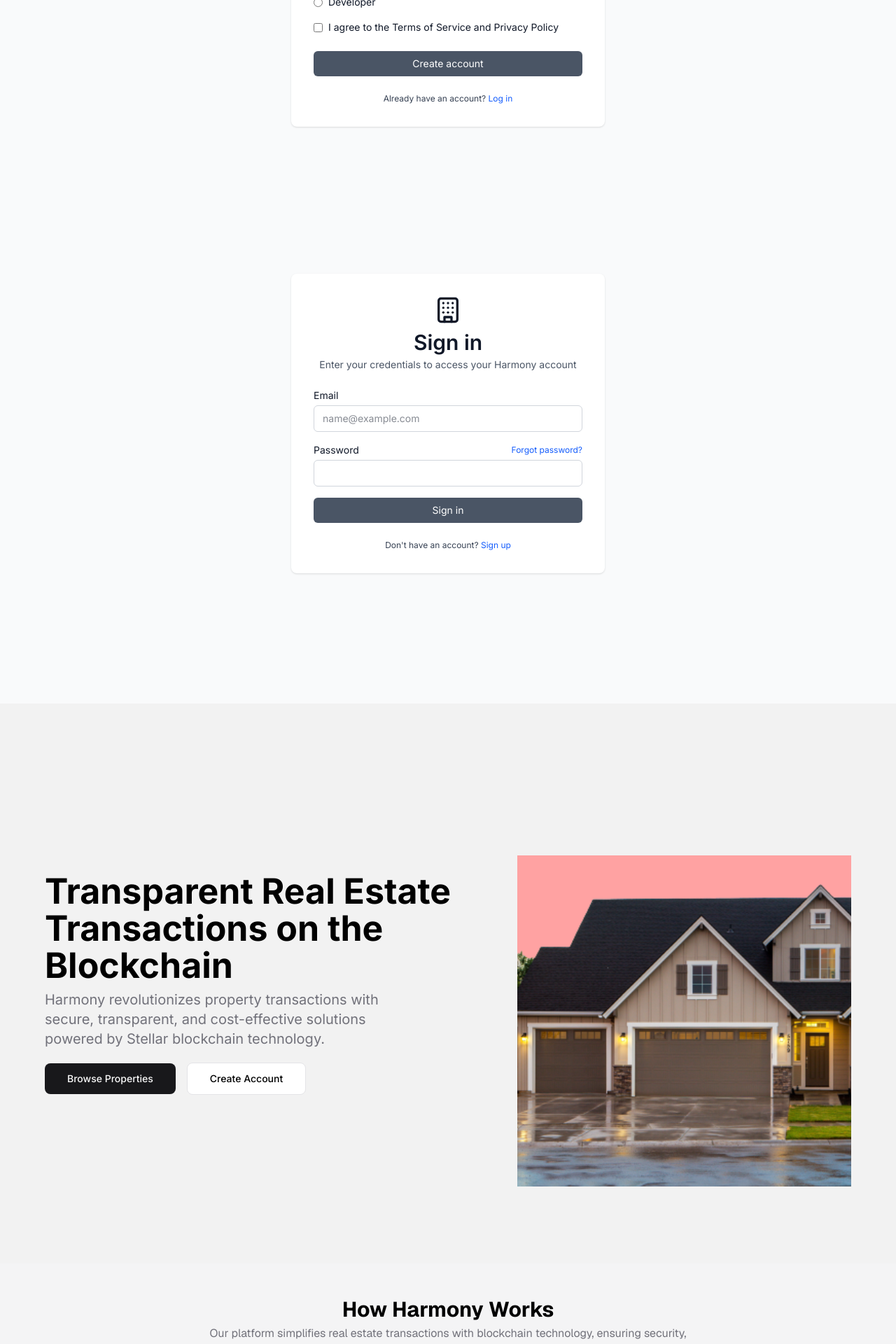
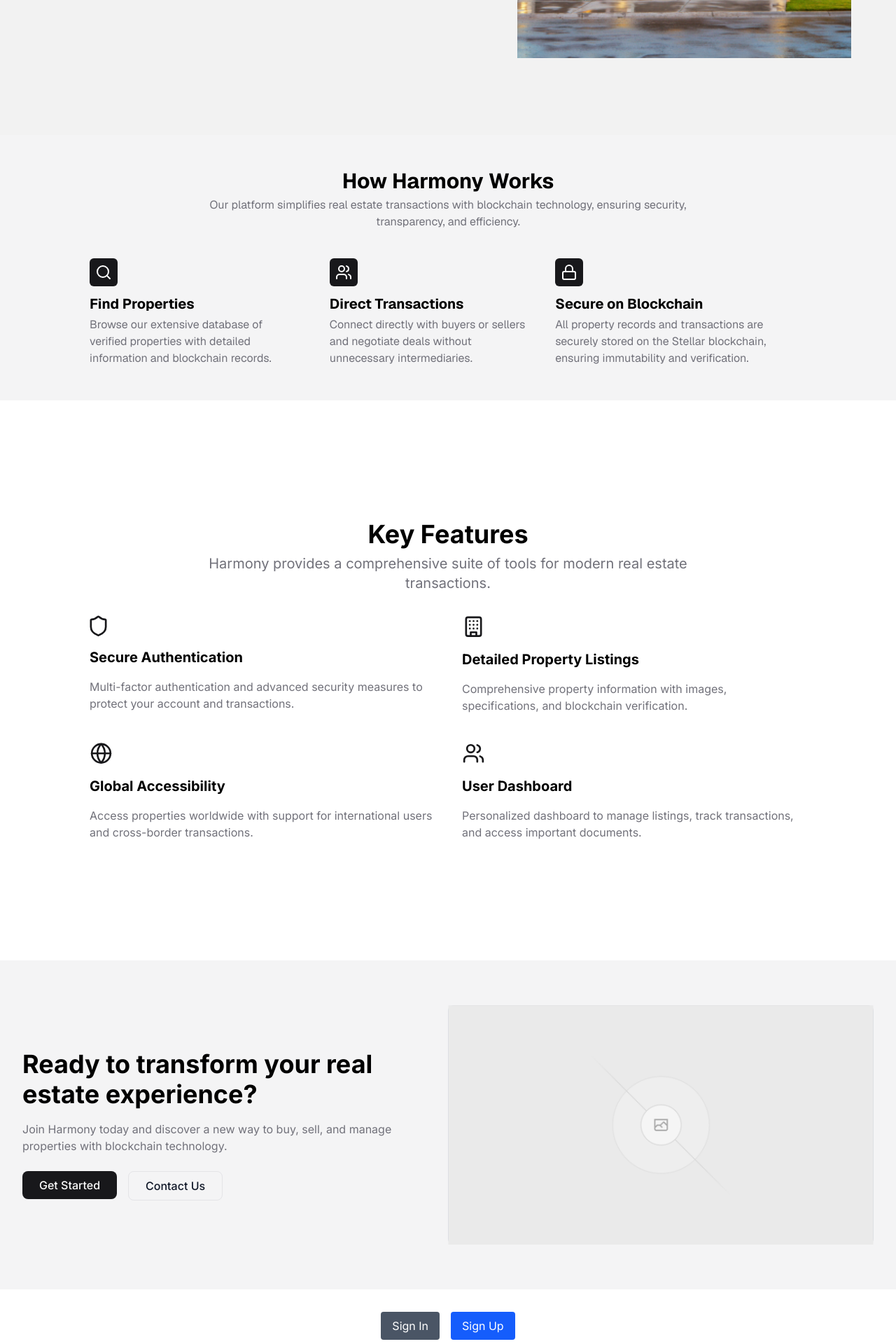
Before and after one commit to HarmonyHomes-developers/Harmony, a Next.js app in the folder harmony-homes/: page / in a window 1280 px wide. Shown: the part 680-2600 px from the top of the page at 70% size. Built offline with nearby package versions, Linux system fonts and the light colour scheme.

Commit message:
Separate home, signin, and signup pages with proper navigation and routing updates

```diff
--- a/harmony-homes/src/app/page.tsx
+++ b/harmony-homes/src/app/page.tsx
@@ -5,20 +5,31 @@ import Image from "next/image";
 import RealEstateCTA from "@/components/molecules/realEstateCTA";
 import Hero from "../components/molecules/hero";
 import HowItWorks from "@/components/organisms/howItWorks";
-import Signup from "@/components/organisms/signup";
-import Signin from "@/components/organisms/signin";
 
+
+import Link from "next/link";
 export default function Home() {
   return (
     <div >
       <Header />
-      <Signup />
-      <Signin />
+
       <Hero />
       <HowItWorks />
-
       <KeyFeatures />
       <RealEstateCTA />
+
+      <nav className="flex justify-center gap-4 mt-8 mb-8">
+        <Link href="/signin">
+          <button className="px-4 py-2 bg-gray-600 text-white rounded hover:bg-gray-700">
+            Sign In
+          </button>
+        </Link>
+        <Link href="/signup">
+          <button className="px-4 py-2 bg-blue-600 text-white rounded hover:bg-blue-700">
+            Sign Up
+          </button>
+        </Link>
+      </nav>
     </div>
 
   );
--- /dev/null
+++ b/harmony-homes/src/app/signin/page.tsx
@@ -0,0 +1,12 @@
+"use client";
+
+import Link from "next/link";
+import Signin from "../../components/organisms/signin";
+
+export default function SigninPage() {
+  return (
+    <div>
+      <Signin />
+    </div>
+  );
+}
--- /dev/null
+++ b/harmony-homes/src/app/signup/page.tsx
@@ -0,0 +1,12 @@
+"use client";
+
+import Link from "next/link";
+import Signup from "../../components/organisms/signup";
+
+export default function SignupPage() {
+  return (
+    <div>
+      <Signup />
+    </div>
+  );
+}
--- a/harmony-homes/src/components/molecules/hero.tsx
+++ b/harmony-homes/src/components/molecules/hero.tsx
@@ -1,36 +1,34 @@
 import Image from "next/image";
-
+import Link from "next/link";
 
 export default function Hero() {
     return (
-
-
-        <section className=" bg-[#F2F2F2] w-full min-h-screen flex flex-col md:flex-row items-center justify-center gap-10  px-[5%] py-[7%]  " >
-
-
+        <section className=" bg-[#F2F2F2] w-full min-h-screen flex flex-col md:flex-row items-center justify-center gap-10  px-[5%] py-[7%]  ">
             <div className="flex flex-col items-start justify-center gap-2 flex-2/3 min-w-[300px] "  >
                 <h1 className="max-w-[752px]   font-bold text-3xl lg:text-[50px] lg:leading-[53px] text-[#000000] " >
                     Transparent Real Estate
                     Transactions on the
                     Blockchain
                 </h1>
-                <p className="max-w-[546px] text-[#71717A] font-normal text-lg lg:text-xl " >Harmony revolutionizes property transactions with secure,
+                <p className="max-w-[546px] text-[#71717A] font-normal text-lg lg:text-xl " >
+                    Harmony revolutionizes property transactions with secure,
                     transparent, and cost-effective solutions powered by Stellar
-                    blockchain technology.</p>
-
-
+                    blockchain technology.
+                </p>
                 <div className="flex items-center justify-center gap-4 mt-3 " >
-                    <button className="text-sm font-medium text-[#FAFAFA] py-3 px-8 rounded-lg bg-[#18181B] cursor-pointer transform hover:scale-105 transition duration-200 ease-in-out   " >Browse Properties</button>
-                    <button className="text-sm font-medium text-[#000000] py-3 px-8 rounded-lg bg-[#FFFFFF] cursor-pointer border-[1px] border-[#E4E4E7]  transform hover:scale-105 transition duration-200 ease-in-out ">Create Account</button>
-
+                    <button className="text-sm font-medium text-[#FAFAFA] py-3 px-8 rounded-lg bg-[#18181B] cursor-pointer transform hover:scale-105 transition duration-200 ease-in-out   " >
+                        Browse Properties
+                    </button>
+                    <Link href="/signup">
+                      <button className="text-sm font-medium text-[#000000] py-3 px-8 rounded-lg bg-[#FFFFFF] cursor-pointer border-[1px] border-[#E4E4E7]  transform hover:scale-105 transition duration-200 ease-in-out ">
+                        Create Account
+                      </button>
+                    </Link>
                 </div>
             </div>
-
-
             <div className="max-h-[366.75px] max-w-[652px]  flex items-center justify-center flex-1/2 bg-red-300 " >
                 <Image src={"/assets/hero-img.svg"} alt="image" height={100} width={100} className=" w-full h-full object-cover " />
             </div>
         </section>
-
     )
 }
--- a/harmony-homes/src/components/molecules/realEstateCTA.tsx
+++ b/harmony-homes/src/components/molecules/realEstateCTA.tsx
@@ -1,4 +1,5 @@
 import Image from "next/image";
+import Link from "next/link";
 
 const RealEstateCTA = () => {
   return (
@@ -12,9 +13,11 @@ const RealEstateCTA = () => {
           properties with blockchain technology.
         </p>
         <div className="flex justify-center md:justify-start gap-4">
-          <button className="bg-[#18181B] text-[#FAFAFA] py-2 px-6 rounded-lg font-medium">
-            Get Started
-          </button>
+          <Link href="/signup">
+            <button className="bg-[#18181B] text-[#FAFAFA] py-2 px-6 rounded-lg font-medium">
+              Get Started
+            </button>
+          </Link>
           <button className="border border-[#E4E4E7] text-gray-900 py-2 px-6 rounded-lg font-medium">
             Contact Us
           </button>
--- a/harmony-homes/src/components/organisms/navbar.tsx
+++ b/harmony-homes/src/components/organisms/navbar.tsx
@@ -4,6 +4,7 @@ import { X, Menu } from "lucide-react";
 import React, { useState } from 'react';
 import Image from 'next/image';
 import NavLink from '../atoms/navLink';
+import Link from "next/link";
 
 const Header = () => {
   const [isMenuOpen, setIsMenuOpen] = useState(false);
@@ -27,12 +28,16 @@ const Header = () => {
             <NavLink href='/about'> About</NavLink>
             <NavLink href='/contact'>Contact</NavLink>
             <div className="hidden md:flex text-black space-x-4">
+                <Link href="/signin">
                   <button className='border border-[#E4E4E7] px-3 py-2 rounded-sm hover:opacity-80'>
                     Log In
                   </button>
+                </Link>
+                <Link href="/signup">
                   <button className='bg-black text-white px-3 py-2 rounded-sm hover:opacity-80'>
                     Sign Up
                   </button>
+                </Link>
           </div>
           </div>
 
@@ -53,12 +58,16 @@ const Header = () => {
             <NavLink href='/about'> About</NavLink>
             <NavLink href='/contact'>Contact</NavLink>
             <div className="text-black space-y-4 flex flex-col">
+                <Link href="/signin">
                   <button className='border border-[#E4E4E7] px-3 py-2 rounded-sm hover:opacity-80'>
                     Log In
                   </button>
+                </Link>
+                <Link href="/signup">
                   <button className='bg-black text-white px-3 py-2 rounded-sm hover:opacity-80'>
                     Sign Up
                   </button>
+                </Link>
           </div>
           </div>
         )}
--- a/harmony-homes/src/components/organisms/signup.tsx
+++ b/harmony-homes/src/components/organisms/signup.tsx
@@ -161,7 +161,7 @@ export default function Signup() {
           </button>
         </form>
         <p className="text-center text-xs text-gray-700 mt-6">
-          Already have an account? <a href="/login" className="text-blue-600 hover:underline">Log in</a>
+          Already have an account? <a href="/signin" className="text-blue-600 hover:underline">Log in</a>
         </p>
       </main>
     </section>
```
Lines whose indentation alone changed are shown as unchanged.
